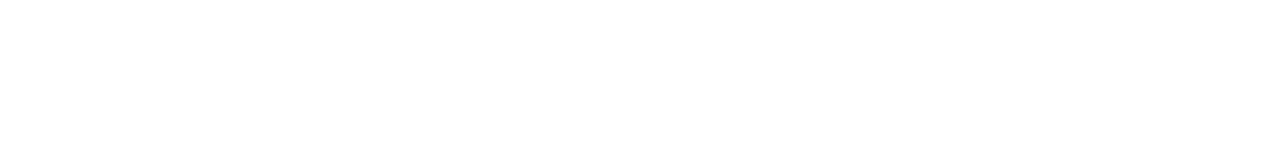
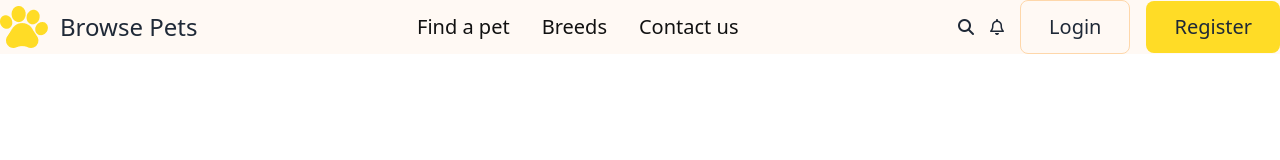
Before and after one commit to fakhrulsipon/cat-assignment-project, a plain HTML site: page index.html in a window 1280 px wide. Drawn offline with nearby package versions, Linux system fonts and the light colour scheme; a web font is replaced by a local one.

Commit message:
my second added commit file

```diff
--- a/index.html
+++ b/index.html
@@ -40,15 +40,35 @@
   </script>
 
 </head>
-<body>
-    <header>
+<body class="max-w-[1600px] mx-auto">
+    <header class="max-w-[1320px] mx-auto bg-[#FFF9F4]">
+<nav class=" w-[100px flex justify-between items-center border border-b-2 md:border-none">
 
+<div class="flex items-center gap-3">
+  <img class="" src="c1-assets/logo-header.png" alt="">
+   <h3 class=" hidden md:block md:font-normal md:text-2xl">Browse Pets</h3>
+  </div>
+
+</div>
+
+<div class="hidden md:flex md:gap-8 md:font-normal md:text-xl md:text-[#111111]">
+  <p>Find a pet</p>
+  <p>Breeds</p>
+  <p>Contact us</p>
+</div>
+
+<div class=" hidden md:flex md:gap-4 md:items-center">
+  <div><i class="fa-solid fa-magnifying-glass"></i></div>
+  <div><i class="fa-regular fa-bell"></i></div>
+  <div>
+    <button class="md:px-7 md:py-3 md:border md:border-orange-200 md:rounded-lg md:font-normal md:text-xl">Login</button>
+  </div>
+  <div><button class=" md:rounded-lg md:font-normal md:text-xl md:px-7 md:py-3 md:bg-[#FFDC26] ">Register</button></div>
+</div>
+<div class="md:hidden">
+  <i class="fa-solid fa-bars"></i>
+</div>
+</nav>
     </header>
-    <main>
-
-    </main>
-    <footer>
-
-    </footer>
 </body>
 </html>
```
